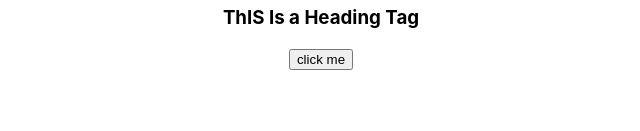
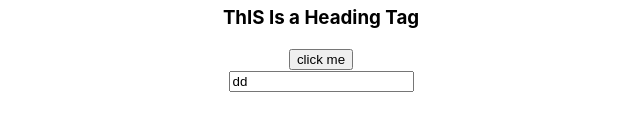
Before and after one commit to saad710/Typescript-React, a React (Create React App) app: page / in a window 1280 px wide. Shown: the part 295-426 px from the top of the page, without its empty margins (319-959 px from the left). Built offline with nearby package versions, Linux system fonts and the light colour scheme.

Commit message:
event-props

```diff
--- a/src/App.tsx
+++ b/src/App.tsx
@@ -8,6 +8,7 @@ import Status from './component/Status';
 import TextHead from './component/TextHead';
 import Oscar from './component/Oscar';
 import Button from './component/Button';
+import Input from './component/Input';
 
 
 function App() {
@@ -42,6 +43,7 @@ function App() {
         <TextHead>ThIS Is a Heading Tag</TextHead>
       </Oscar>
       <Button handleClick={(event,id) => console.log('button clicked',event,id)}></Button>
+      <Input value='dd' handleChange={event => console.log(event.target.value)} />
     </div>
   );
 }
--- /dev/null
+++ b/src/component/Input.tsx
@@ -0,0 +1,19 @@
+import React from 'react';
+
+type InputProps = {
+    value : string,
+    handleChange : (event : React.ChangeEvent<HTMLInputElement>) => void
+}
+
+const Input = (props:InputProps) => {
+    // const handleInputChange = (event : React.ChangeEvent<HTMLInputElement>) => {
+    //     console.log(event)
+    // }
+    return (
+        <div>
+           <input type='text' value={props.value} onChange={props.handleChange}/>
+        </div>
+    );
+};
+
+export default Input;
```
